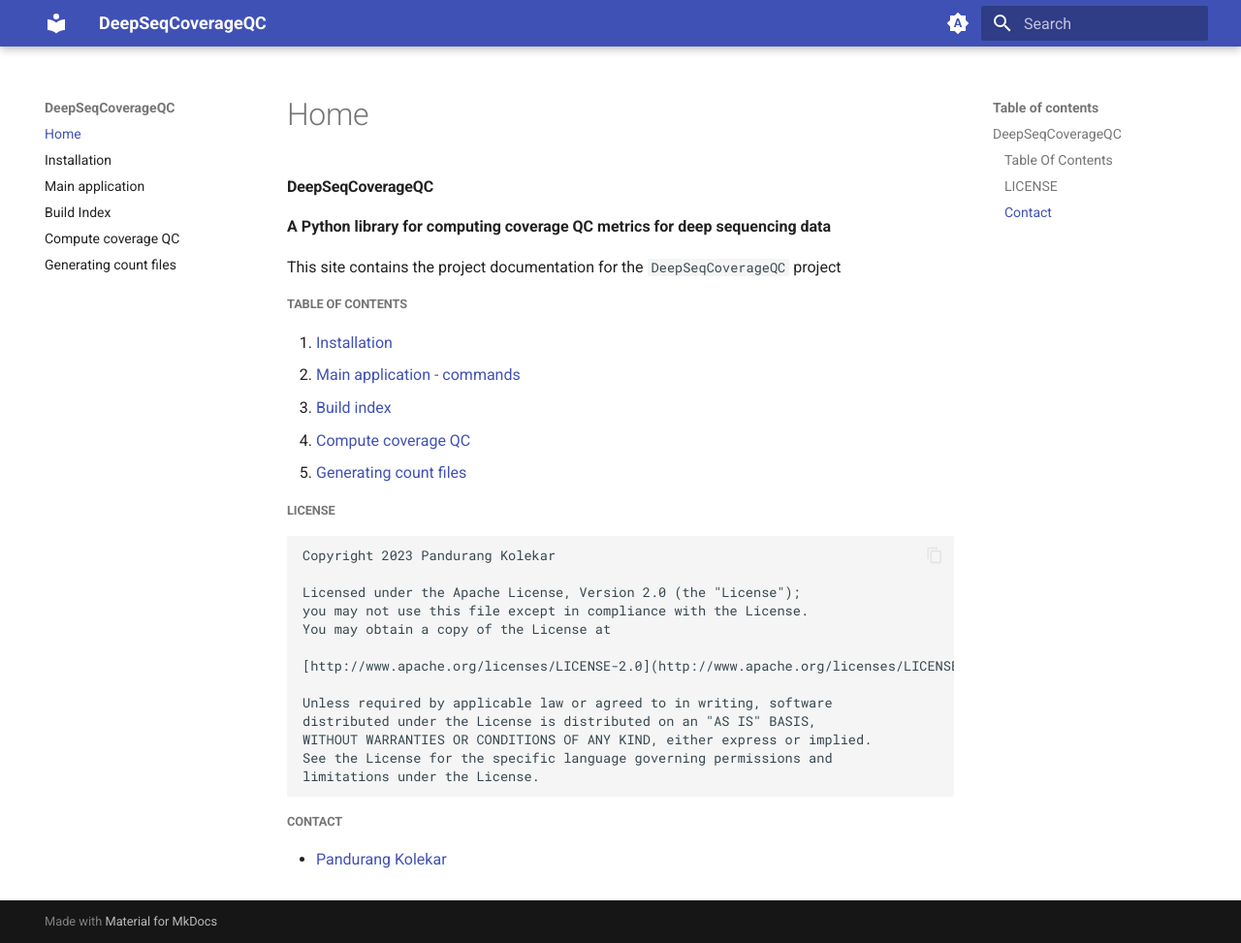
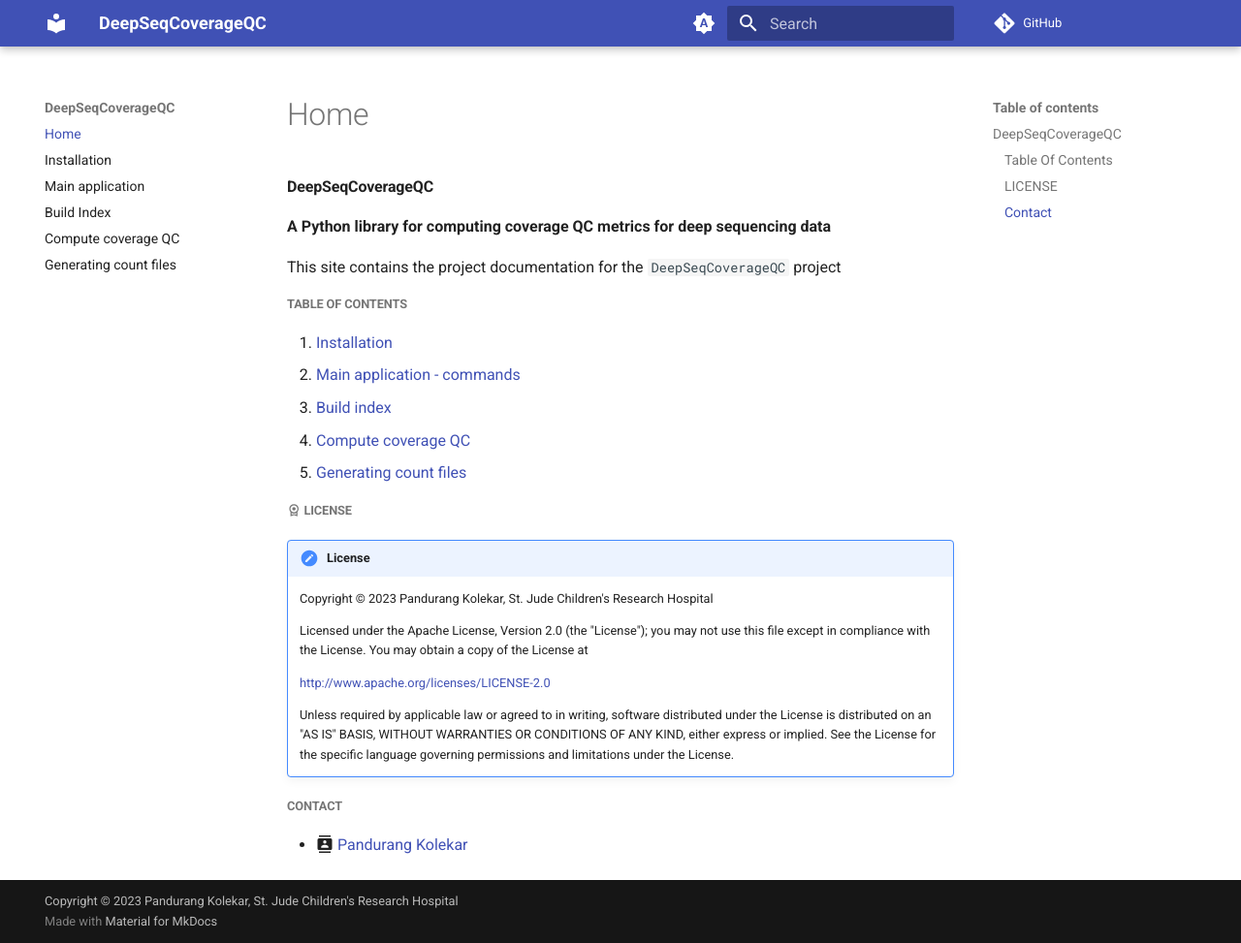
Before and after one commit to pandurang-kolekar/DeepSeqCoverageQC, an MkDocs documentation site: the page built from docs/index.md, in a window 1280 px wide and 973 px high. Shown: the whole window at 97% size. Built offline with MkDocs 1.6.1 and Material for MkDocs 9.7.7, drawn with Linux system fonts in a browser that asks for light colours; comment, search, counter and statistics services are not loaded.

Commit message:
Updated documentation

````diff
--- a/docs/index.md
+++ b/docs/index.md
@@ -23,22 +23,22 @@ This site contains the project documentation for the
 4. [Compute coverage QC](computeCoverage.md)
 5. [Generating count files](generateCounts.md)
 
-## LICENSE
-```
-Copyright 2023 Pandurang Kolekar
+## :material-license: LICENSE
+!!! License
+    Copyright © 2023 Pandurang Kolekar, St. Jude Children's Research Hospital
 
-Licensed under the Apache License, Version 2.0 (the "License");
-you may not use this file except in compliance with the License.
-You may obtain a copy of the License at
+    Licensed under the Apache License, Version 2.0 (the "License");
+    you may not use this file except in compliance with the License.
+    You may obtain a copy of the License at
 
-[http://www.apache.org/licenses/LICENSE-2.0](http://www.apache.org/licenses/LICENSE-2.0)
+    [http://www.apache.org/licenses/LICENSE-2.0](http://www.apache.org/licenses/LICENSE-2.0)
 
-Unless required by applicable law or agreed to in writing, software
-distributed under the License is distributed on an "AS IS" BASIS,
-WITHOUT WARRANTIES OR CONDITIONS OF ANY KIND, either express or implied.
-See the License for the specific language governing permissions and
-limitations under the License.
-```
+    Unless required by applicable law or agreed to in writing, software
+    distributed under the License is distributed on an "AS IS" BASIS,
+    WITHOUT WARRANTIES OR CONDITIONS OF ANY KIND, either express or implied.
+    See the License for the specific language governing permissions and
+    limitations under the License.
+
 ## Contact
 
-- [Pandurang Kolekar](mailto:pandurang.kolekar@gmail.com)
+- :material-contacts: [Pandurang Kolekar](mailto:pandurang.kolekar@gmail.com)
--- a/mkdocs.yml
+++ b/mkdocs.yml
@@ -1,10 +1,8 @@
 site_name: DeepSeqCoverageQC
 site_description: Compute coverageQC for targeted deep sequencing data
-site_url: https://example.com/
-authors:
-    - Pandurang Kolekar
-
-date: 2023-06-24
+repo_url: https://github.com/pandurang-kolekar/panelQC
+site_author: Pandurang Kolekar
+copyright: "Copyright &copy; 2023 Pandurang Kolekar, St. Jude Children's Research Hospital"
 
 markdown_extensions:
   - mkdocs-click
````
Also changed, not shown: docs/install.md (+4 -3 lines).
